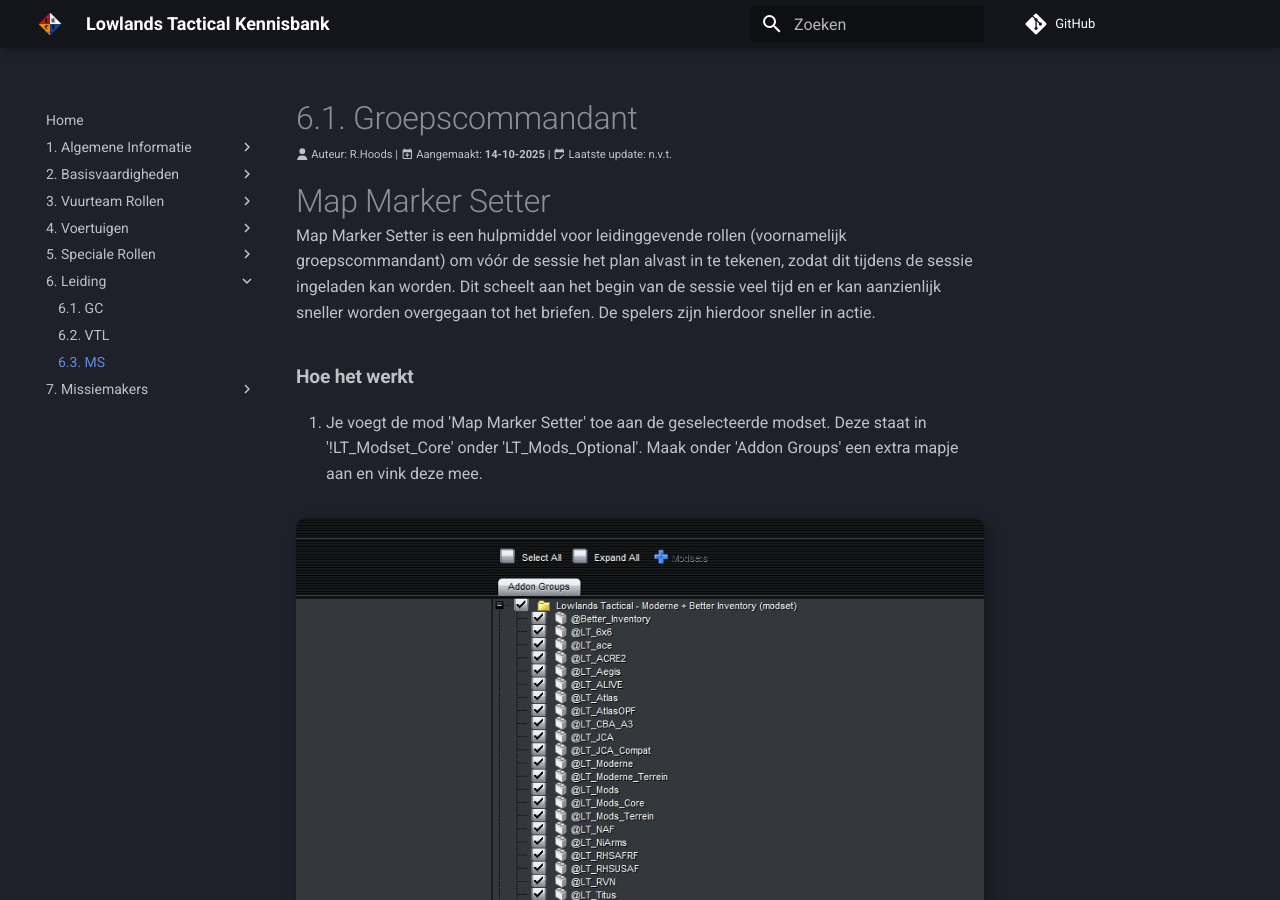
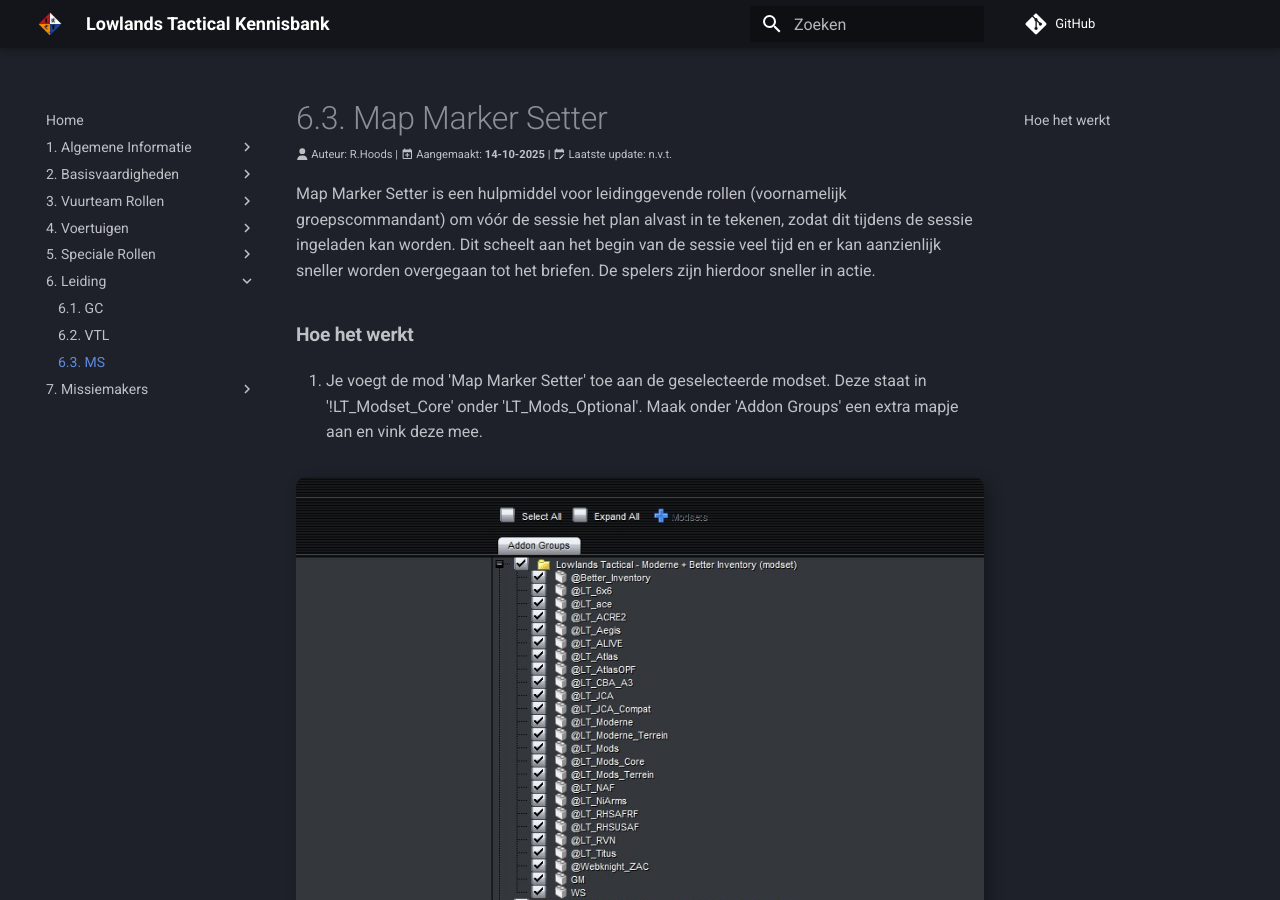
Before and after one commit to Lowlands-Tactical/LT-Wiki, an MkDocs documentation site: the page built from docs/6_leiding/6_3_ms.md, in a window 1280 px wide and 900 px high. Built offline with MkDocs 1.6.1 and Material for MkDocs 9.7.7, drawn with Linux system fonts in a browser that asks for light colours; comment, search, counter and statistics services are not loaded.

Commit message:
Naam correctie

```diff
--- a/docs/6_leiding/6_3_ms.md
+++ b/docs/6_leiding/6_3_ms.md
@@ -2,12 +2,10 @@
 layout: doc
 title: 6.3. Map Marker Setter
 ---
-# 6.1. Groepscommandant
+# 6.3. Map Marker Setter
 <span style="font-size:0.7em;">
     :fontawesome-solid-user: Auteur: R.Hoods | :material-calendar-plus: Aangemaakt: **14-10-2025** | :material-calendar-edit: Laatste update: n.v.t.
 </span>
-
-# Map Marker Setter
 
 Map Marker Setter is een hulpmiddel voor leidinggevende rollen (voornamelijk groepscommandant) om vóór de sessie het plan alvast in te tekenen, zodat dit tijdens de sessie ingeladen kan worden.
 Dit scheelt aan het begin van de sessie veel tijd en er kan aanzienlijk sneller worden overgegaan tot het briefen. De spelers zijn hierdoor sneller in actie.
```
